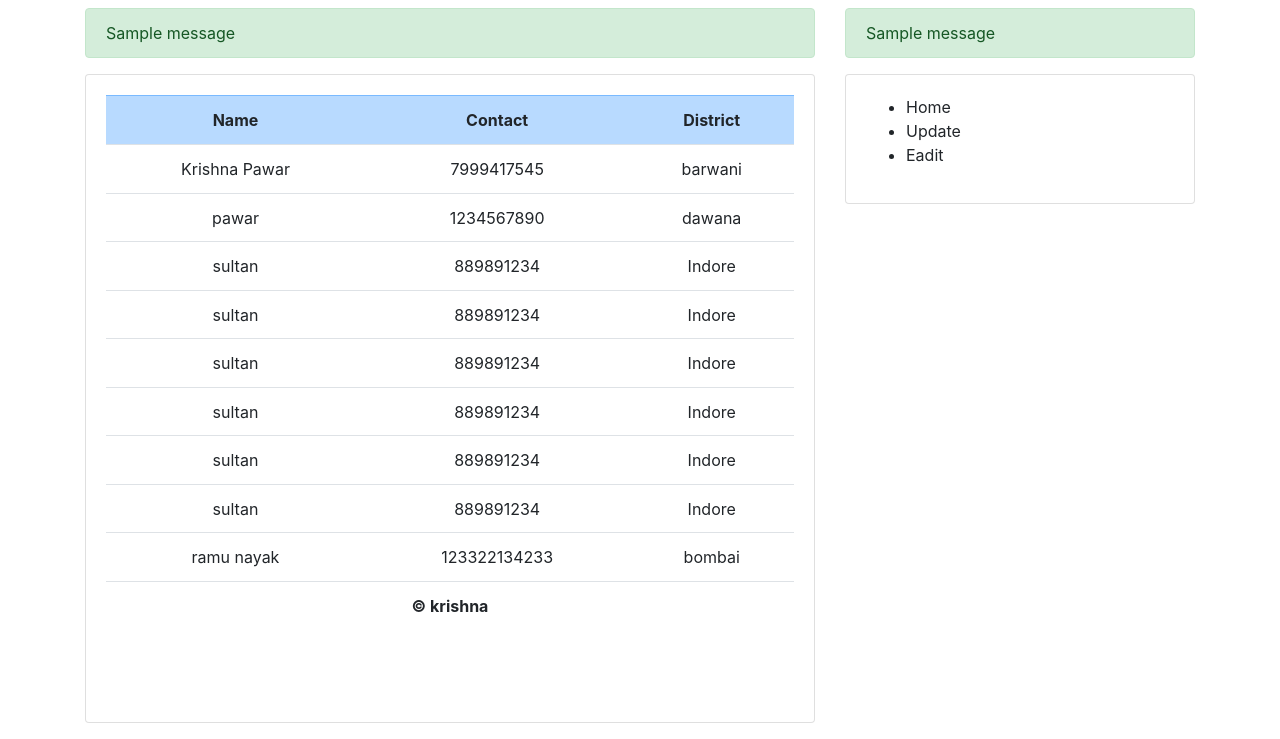
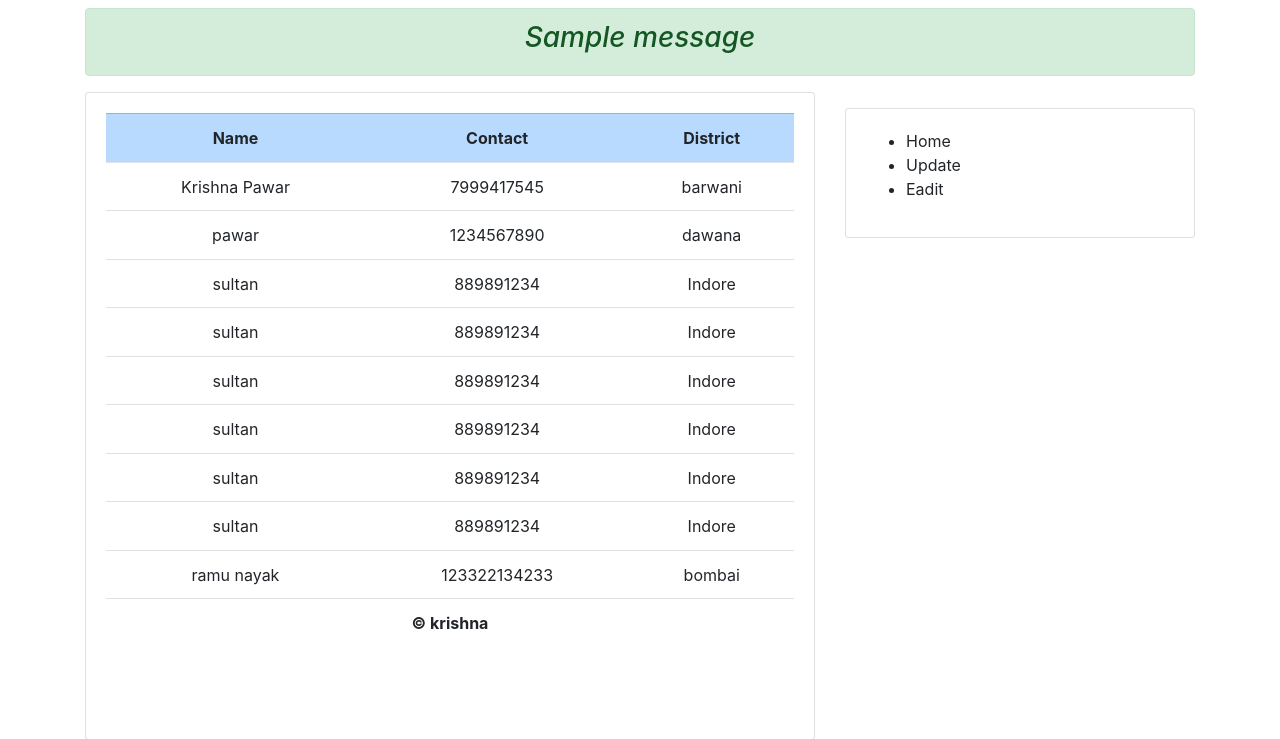
Before and after one commit to krishnapawar/datamanagingsystem, a Django app: page / in a window 1280 px wide. Shown: the part 66-805 px from the top of the page. Run offline with Django 3.2, Linux system fonts and the light colour scheme; data comes from the database, SQL or seed files in the repository; both versions use the stored data as it was after the commit; one stand-in notice (Sample message) is shown; some libraries are stand-ins or nearby versions.

Commit message:
adding message code in base.html file and remove everywhere!

```diff
--- a/mytask/templates/contact.html
+++ b/mytask/templates/contact.html
@@ -5,11 +5,6 @@
 		<div class="container">
 		<div class="row">
 			<div class="col-md-8">
-							{% if messages %}
-							{% for m in messages %}
-							<div class="alert alert-{{m.tags}}">{{ m }}</div>
-							{% endfor %}
-							{% endif %}
 				<div class="card text-center" >
 					<div class="card-body">
 						<table class="table ">
--- a/mytask/templates/mytask/base.html
+++ b/mytask/templates/mytask/base.html
@@ -59,6 +59,11 @@
     </li>
   </ul>
 </nav>
+							{% if messages %}
+							{% for m in messages %}
+							<div class="alert alert-{{m.tags}} text-center mt-2"><h3><i>{{ m }}</i></h3></div>
+							{% endfor %}
+							{% endif %}
 	</div>
 	{% block content %}
 	{% endblock %}
--- a/mytask/templates/mytask/contact_form.html
+++ b/mytask/templates/mytask/contact_form.html
@@ -5,11 +5,6 @@
 		<div class="container">
 		<div class="row">
 			<div class="col-md-8">
-							{% if messages %}
-							{% for m in messages %}
-							<div class="alert alert-{{m.tags}}">{{ m }}</div>
-							{% endfor %}
-							{% endif %}
 				<div class="card text-center" >
 					<div class="card-body">
 						<table class="table ">
--- a/mytask/templates/mytask/contact_update_form.html
+++ b/mytask/templates/mytask/contact_update_form.html
@@ -5,11 +5,6 @@
 		<div class="container">
 		<div class="row">
 			<div class="col-md-8">
-							{% if messages %}
-							{% for m in messages %}
-							<div class="alert alert-{{m.tags}}">{{ m }}</div>
-							{% endfor %}
-							{% endif %}
 				<div class="card text-center" >
 					<div class="card-body">
 						<table class="table ">
--- a/mytask/templates/mytask/insart.html
+++ b/mytask/templates/mytask/insart.html
@@ -4,11 +4,6 @@
 					<div class="container">
 					<div class="row">
 						<div class="col-md-8">
-							{% if messages %}
-							{% for m in messages %}
-							<div class="alert alert-{{m.tags}}">{{ m }}</div>
-							{% endfor %}
-							{% endif %}
 					    <div class="card mt-3">
 					        <div class="card-body">
 					        	<h1 id="t1"></h1>
--- a/mytask/templates/mytask/login.html
+++ b/mytask/templates/mytask/login.html
@@ -5,11 +5,7 @@
 					<div class="container">
 					<div class="row">
 						<div class="col-md-8">
-							{% if messages %}
-							{% for m in messages %}
-							<div class="alert alert-{{m.tags}}">{{ m }}</div>
-							{% endfor %}
-							{% endif %}
+
 					    <div class="card mt-3">
 					        <div class="card-body">
 					        	<h1 id="t1"></h1>
--- a/mytask/templates/mytask/rightsite.html
+++ b/mytask/templates/mytask/rightsite.html
@@ -1,10 +1,5 @@
 
 						<div class="col-md-4">
-							{% if messages %}
-							{% for m in messages %}
-							<div class="alert alert-{{m.tags}}">{{ m }}</div>
-							{% endfor %}
-							{% endif %}
 					    <div class="card mt-3">
 					        <div class="card-body">
 					        	<ul>
--- a/mytask/templates/mytask/show-subcribe.html
+++ b/mytask/templates/mytask/show-subcribe.html
@@ -5,11 +5,6 @@
 		<div class="container">
 		<div class="row">
 			<div class="col-md-8">
-							{% if messages %}
-							{% for m in messages %}
-							<div class="alert alert-{{m.tags}}">{{ m }}</div>
-							{% endfor %}
-							{% endif %}
 				<div class="card text-center" >
 					<div class="card-body">
 						<table class="table ">
```
Also changed, not shown: db.sqlite3.
